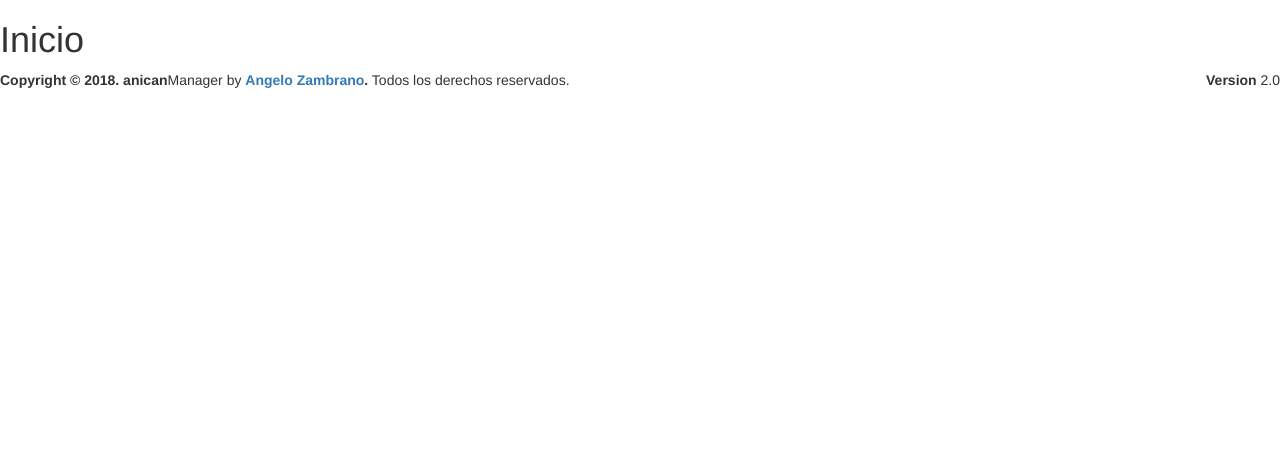
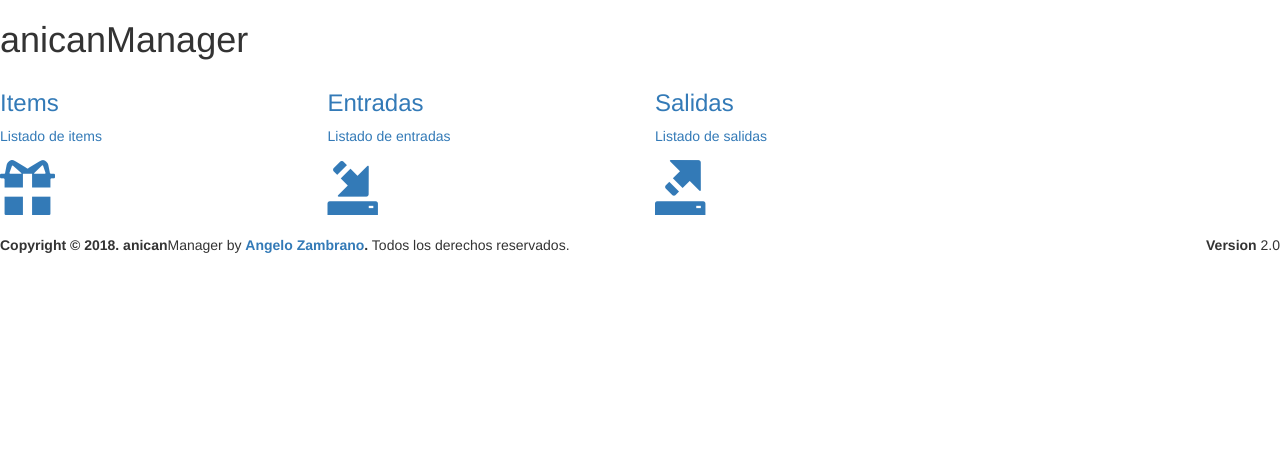
Before and after one commit to ang3loux/anican-manager, a Yii app: template views/site/index.php in a window 1280 px wide. Shown: the top 452 px of the page. Run offline with PHP 8.4 and a stand-in for Yii, Linux system fonts and the light colour scheme; the template is opened without the code that fills it, so the values that code supplies are empty; some libraries are stand-ins or nearby versions.

Commit message:
Updated: index site view and site.css

```diff
--- a/views/layouts/header.php
+++ b/views/layouts/header.php
@@ -31,7 +31,7 @@ use yii\helpers\Html;
                     <ul class="dropdown-menu">
                         <!-- User image -->
                         <li class="user-header">
-                            <i class="fa fa-user-circle-o" aria-hidden="true" style="font-size: 7em; color: white;"></i>
+                            <i class="fa fa-user-circle-o" aria-hidden="true"></i>
 
                             <p>
                                 <?= Yii::$app->user->identity->username ?>
--- a/views/site/index.php
+++ b/views/site/index.php
@@ -1,9 +1,50 @@
 <?php
+use yii\helpers\Url;
 
 /* @var $this yii\web\View */
 
-$this->title = 'Inicio';
+$this->title = 'anicanManager';
 ?>
 <div class="site-index">
-
+    <div class="row">
+        <div class="col-lg-3 col-xs-6">
+            <a href="<?= Url::toRoute('/item') ?>">
+                <div class="small-box bg-aqua">
+                    <div class="inner">
+                        <h3>Items</h3>
+                        <p>Listado de items</p>
+                    </div>
+                    <div class="icon">
+                        <i class="glyphicon glyphicon-gift"></i>
+                    </div>
+                </div>
+            </a>
+        </div>
+        <div class="col-lg-3 col-xs-6">
+            <a href="<?= Url::toRoute('/purchase') ?>">
+                <div class="small-box bg-green">
+                    <div class="inner">
+                        <h3>Entradas</h3>
+                        <p>Listado de entradas</p>
+                    </div>
+                    <div class="icon">
+                        <i class="glyphicon glyphicon-import"></i>
+                    </div>
+                </div>
+            </a>
+        </div>
+        <div class="col-lg-3 col-xs-6">
+            <a href="<?= Url::toRoute('/sale') ?>">
+                <div class="small-box bg-yellow">
+                    <div class="inner">
+                        <h3>Salidas</h3>
+                        <p>Listado de salidas</p>
+                    </div>
+                    <div class="icon">
+                        <i class="glyphicon glyphicon-export"></i>
+                    </div>
+                </div>
+            </a>
+        </div>
+    </div>
 </div>
--- a/web/css/site.css
+++ b/web/css/site.css
@@ -113,3 +113,21 @@ a.desc:after {
 .nav > li > form > button.logout:focus {
     outline: none;
 }
+
+.small-box h3 {
+    font-size: 24px !important;
+}
+
+.small-box .icon {
+    top: 10px !important;
+    font-size: 55px !important;
+}
+
+.small-box:hover .icon {
+    font-size: 65px !important;
+}
+
+.user-header > i {
+    color:#fff !important;
+    font-size:100px !important;
+}
```
